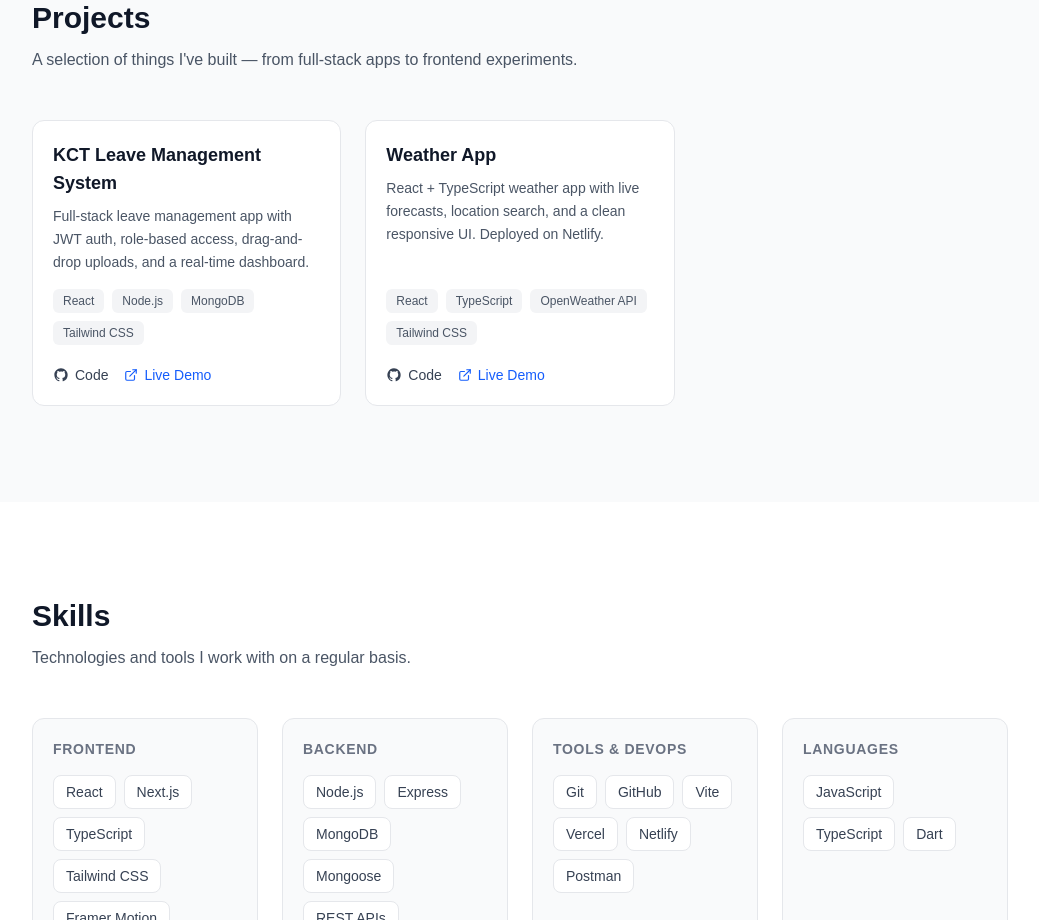
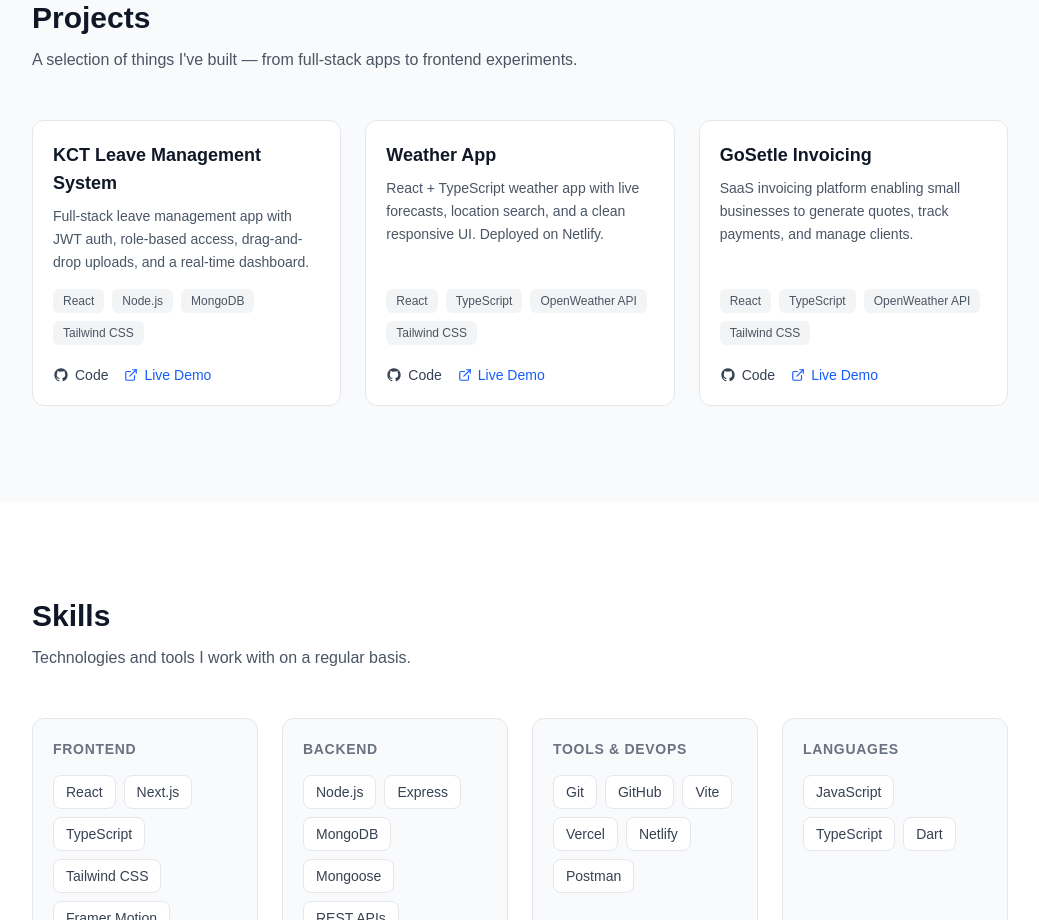
Before and after one commit to Shubham081221/my-portfolio, a Next.js app: page / in a window 1280 px wide. Shown: the part 960-1880 px from the top of the page, without its empty margins (120-1159 px from the left). Built offline with nearby package versions, Linux system fonts and the light colour scheme.

Commit message:
Project Update

```diff
--- a/src/data/projects.ts
+++ b/src/data/projects.ts
@@ -29,4 +29,13 @@ export const projects: Project[] = [
     github: "https://github.com/yourhandle/weather-app",
     live: "https://weather-app.netlify.app",
   },
+  {
+    id: 3,
+    title: "GoSetle Invoicing",
+    description:
+      "SaaS invoicing platform enabling small businesses to generate quotes, track payments, and manage clients.",
+    tags: ["React", "TypeScript", "OpenWeather API", "Tailwind CSS"],
+    github: "https://github.com/yourhandle/go-setle-invoicing",
+    live: "https://go-setle-invoicing.netlify.app",
+  },
 ];
```
